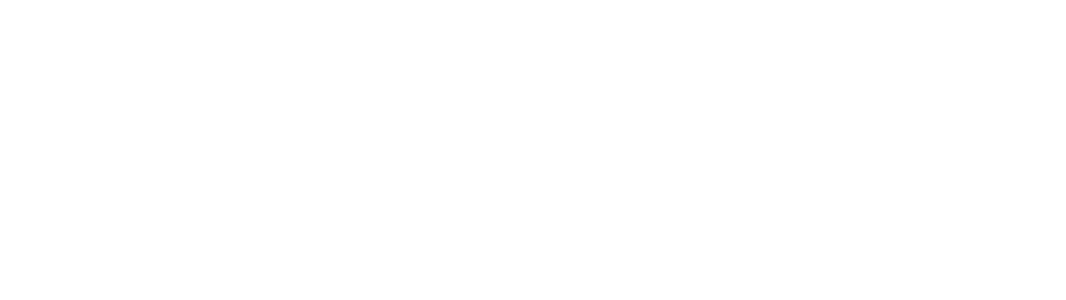
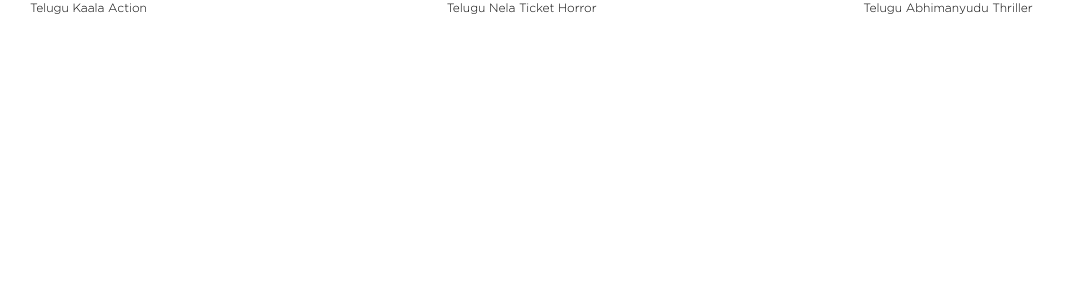
Before and after one commit to venkateshganta81/angular-classes, an Angular app: page /movies in a window 1280 px wide. Before the commit this address led to /. Shown: the top 300 px of the page, without its empty margins (0-1066 px from the left). Built offline with nearby package versions, Linux system fonts and the light colour scheme.

Commit message:
dynamic route

```diff
--- /dev/null
+++ b/src/app/moviedetails/moviedetails.component.html
@@ -0,0 +1,12 @@
+<div>
+  <div>
+    Name : {{movie.movieName}}
+  </div>
+  <div>
+    Language : {{movie.language}}
+  </div>
+  <div>
+    Genere : {{movie.genere}}
+  </div>
+
+</div>
--- /dev/null
+++ b/src/app/moviedetails/moviedetails.component.ts
@@ -0,0 +1,60 @@
+import { Component, OnInit } from '@angular/core';
+import { ActivatedRouteSnapshot, ActivatedRoute } from '@angular/router';
+
+@Component({
+  selector: 'app-moviedetails',
+  templateUrl: './moviedetails.component.html',
+  styleUrls: ['./moviedetails.component.css']
+})
+export class MoviedetailsComponent implements OnInit {
+
+  constructor(
+    private route : ActivatedRoute
+  ) { }
+
+  movies = [
+    {
+      id : 1,
+      language : "Telugu",
+      name : "Kaala",
+      genere : "Action"
+    },
+    {
+      id: 2,
+      language : "Telugu",
+      name : "Nela Ticket",
+      genere : "Horror"
+    },
+    {
+      id : 3,
+      language : "Telugu",
+      name: "Abhimanyudu",
+      genere : "Thriller"
+    }
+  ]
+  movie ={
+    movieName : '',
+    language : '',
+    genere : ''
+  };
+  public id;
+  ngOnInit() {
+    this.route.params.subscribe((params)=>{
+      this.id = params['id'];
+      console.log(this.id);
+    })
+    this.filter();
+  }
+
+  filter(){
+    for(var i=0;i<this.movies.length ; i++){
+      if(this.id == this.movies[i].id){
+        this.movie.movieName = this.movies[i].name;
+        this.movie.language = this.movies[i].language;
+        this.movie.genere = this.movies[i].genere;
+        break;
+      }
+    }
+  }
+
+}
--- /dev/null
+++ b/src/app/movies/movies.component.html
@@ -0,0 +1,9 @@
+<div class="col-sm-12">
+  <div class="col-sm-4" *ngFor="let movie of movies">
+    <div>
+      <a [routerLink]="'/movies/'+ movie.id">
+        {{movie.language}} {{movie.name}} {{movie.genere}}
+      </a>
+    </div>
+  </div>
+</div>
--- /dev/null
+++ b/src/app/movies/movies.component.ts
@@ -0,0 +1,36 @@
+import { Component, OnInit } from '@angular/core';
+
+@Component({
+  selector: 'app-movies',
+  templateUrl: './movies.component.html',
+  styleUrls: ['./movies.component.css']
+})
+export class MoviesComponent implements OnInit {
+
+  constructor() { }
+
+  ngOnInit() {
+  }
+
+  movies = [
+    {
+      id : 1,
+      language : "Telugu",
+      name : "Kaala",
+      genere : "Action"
+    },
+    {
+      id: 2,
+      language : "Telugu",
+      name : "Nela Ticket",
+      genere : "Horror"
+    },
+    {
+      id : 3,
+      language : "Telugu",
+      name: "Abhimanyudu",
+      genere : "Thriller"
+    }
+  ]
+
+}
--- a/src/app/new/new.component.html
+++ b/src/app/new/new.component.html
@@ -41,16 +41,22 @@
             </tr>
         </tbody>
     </table> -->
-    <img [src] = "assignedImage" alt="Image" class="img-responsive">
+    <!-- <img [src] = "assignedImage" alt="Image" class="img-responsive">
     <button (click)="clickFunction()">Click it</button>
     <div class="clearfix"></div>
-    <div class="col-sm-3">
+    <div class="col-sm-3"> -->
     <form [formGroup]="loginForm" (ngSubmit)="login()">
         <div class="form-group">
             <input class="form-control" formControlName="email" placeholder="Email">
+            <!-- <span *ngIf="!loginForm.controls['email'].valid && !/^\S+@\S+\.\S+/.test(this.loginForm.get('email')" style="color: red;">
+                Please Enter valid Email
+            </span> -->
         </div>
         <div class="form-group">
             <input class="form-control" formControlName = "password" placeholder="Password">
+            <!-- <span>
+                Please Enter password
+            </span> -->
         </div>
         <div class="form-group">
             <button class="btn btn-primary" type="submit" role="button">Login</button>
@@ -66,7 +72,7 @@
         <div class="form-group">
             <input class="form-control"  type="submit" (click) = "login();">
         </div> -->
-    </div>
+    <!-- </div> -->
 </div>
 
 
--- a/src/app/new/new.component.ts
+++ b/src/app/new/new.component.ts
@@ -179,7 +179,13 @@
     } */
 
     login(){
-        if(this.loginForm.valid){
+
+        /* if(!/^\S+@\S+\.\S+/.test(this.loginForm.value.email)){
+
+        } */
+        console.log(this.loginForm)
+
+        /* if(this.loginForm.valid){
             this.loginService.login(this.loginForm.value)
                 .subscribe((loginResponse)=>{
 
@@ -192,7 +198,7 @@
         }else{
 
         }
-        console.log(this.loginForm);
+        console.log(this.loginForm); */
     }
 
 }
```
Also changed, not shown: src/app/app.module.ts (+8 -4 lines), src/app/moviedetails/moviedetails.component.css (added), src/app/movies/movies.component.css (added), 2 other files (tests, documents, lock files or other folders).
